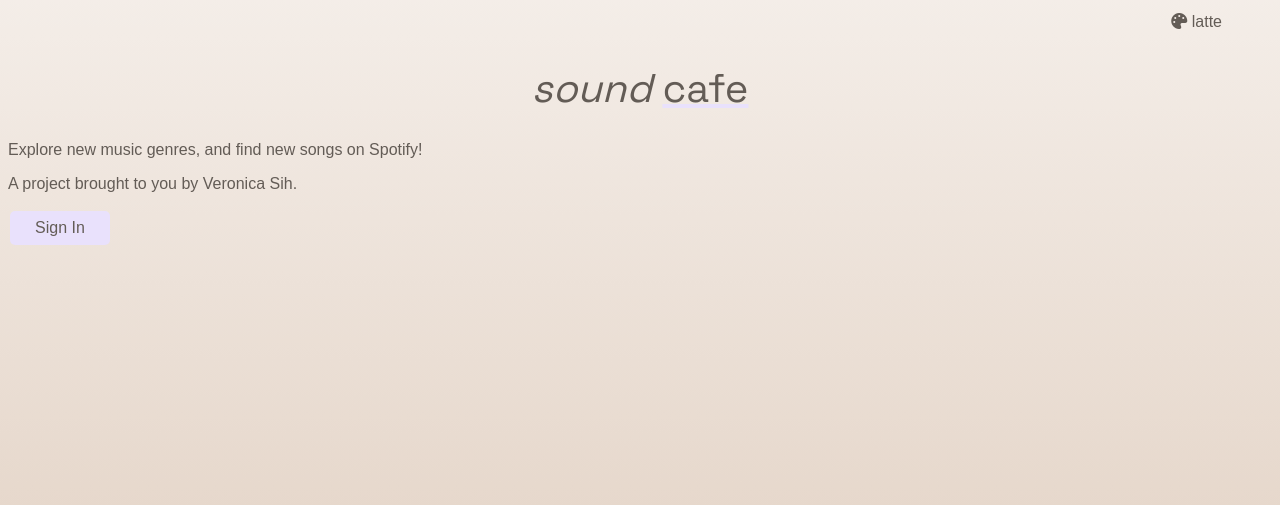
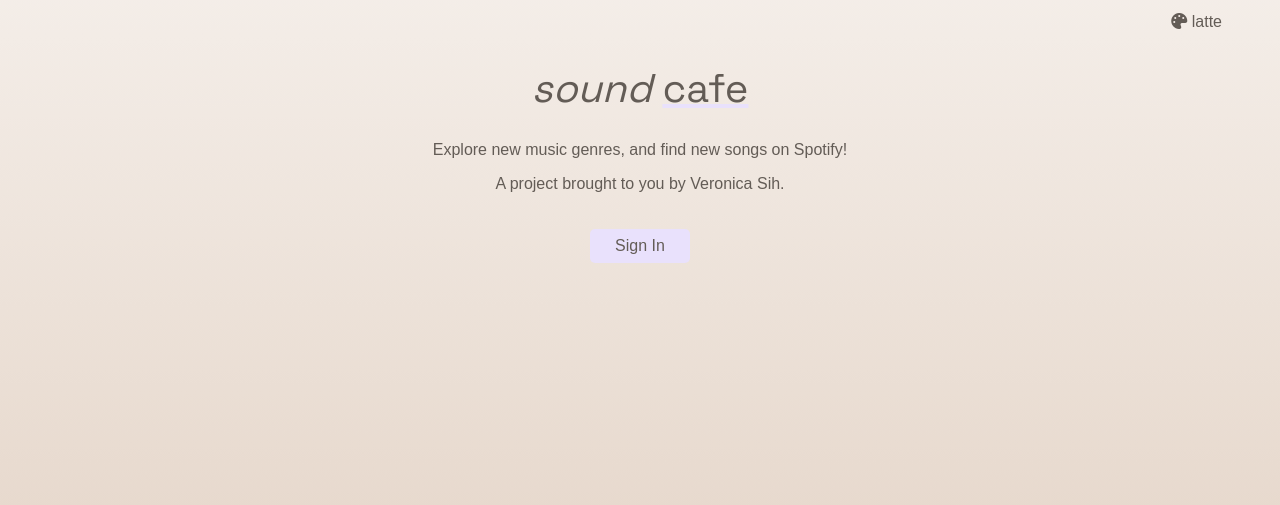
Before and after one commit to veronicasih/mood-playlist, a Flask app: template app/templates/login.html in a window 1280 px wide. Shown: the top 505 px of the page. Run offline with Flask 2, Linux system fonts and the light colour scheme; the template is opened without the code that fills it, so the values that code supplies are empty; some libraries are stand-ins or nearby versions.

Commit message:
ok login page pretty enough now

```diff
--- a/app/config.py
+++ b/app/config.py
@@ -1,6 +1,6 @@
 SPOTIPY_CLIENT_ID = '131e5f29b8a74b3e94d096242f9db07a'
 SPOTIPY_CLIENT_SECRET = '01aa06b2f462458998a8e25f6b8036db'
-SPOTIPY_REDIRECT_URI = 'https://sound-cafe.herokuapp.com'
+SPOTIPY_REDIRECT_URI = 'https://sound-cafe.herokuapp.com' # 'http://127.0.0.1:5000/'
 SPOTIPY_SCOPE = 'user-library-modify streaming playlist-modify-private'
 SPOTIPY_OAUTH_CACHE = './.spotify_caches/'
 SPOTIPY_NUM_RECS = 10
--- a/app/static/interactions.js
+++ b/app/static/interactions.js
@@ -1,5 +1,5 @@
 $(document).ready(function() {
-    $('button').on('click', function() {
+    $('.genre').on('click', function() {
         var thisGenreId= $(this).attr('id');
         var icon = document.getElementById(thisGenreId).children[0];
         if ($(this).is('.unselected-genre')) {
--- a/app/static/styles.css
+++ b/app/static/styles.css
@@ -27,6 +27,16 @@ body {
     font-family: sans-serif;
     font-size: 1em;
     color: var(--body-text-color);
+}
+p {
+    text-align: center;
+}
+.flex-parent-center {
+    display: flex;
+    justify-content: center;
+}
+#login-button {
+    margin-top: 20px;
 }
 @keyframes gradient {
 	0% {
--- a/app/templates/index.html
+++ b/app/templates/index.html
@@ -45,7 +45,7 @@
     </div>
     <div class="genre-list">
         {% for genre in genres %}
-            <button type="button" class="unselected-genre" id="genre-{{loop.index}}" value="{{genre}}">
+            <button type="button" class="genre unselected-genre" id="genre-{{loop.index}}" value="{{genre}}">
                 {{ genre }}
                 <i class="genre-icon fa-solid fa-plus"></i>
             </button>
--- a/app/templates/login.html
+++ b/app/templates/login.html
@@ -39,5 +39,7 @@
     <h1 class="animate__animated animate__swing"> <i>sound</i> <span><u>cafe</u></span> </h1>
     <p>Explore new music genres, and find new songs on Spotify! </p>
     <p>A project brought to you by Veronica Sih.</p>
-    <button class="main-button" type="button" formaction="{{auth_url}}">Sign In</button>
+    <div class="flex-parent-center">
+        <button id="login-button" class="main-button" type="button" onclick="location.href='{{auth_url}}';">Sign In</button>
+    </div>
 </body>
```
